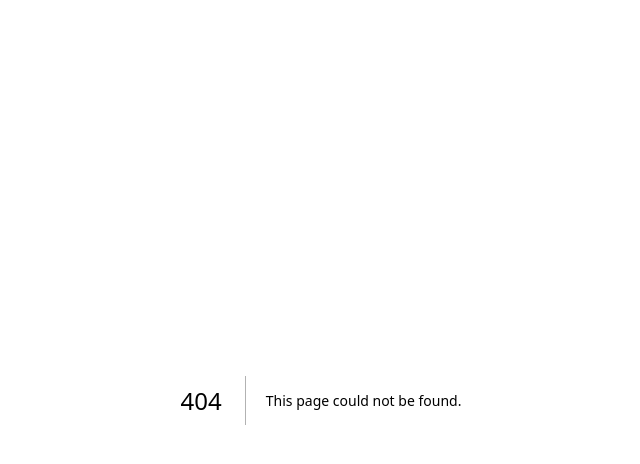
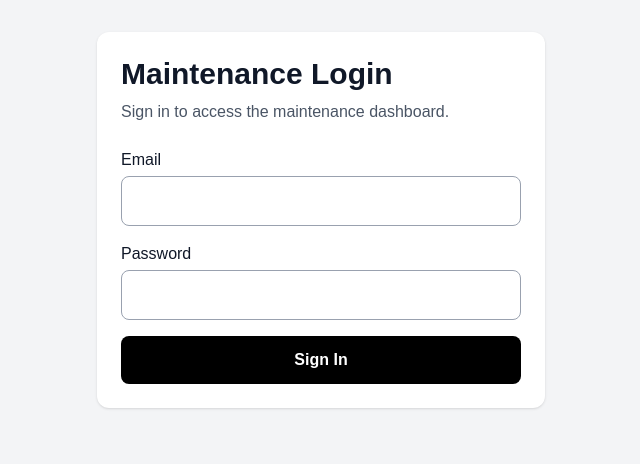
Before and after one commit to Bartosz-T-Ziolkowski/maintenance-tracker, a Next.js app: page /login in a window 1280 px wide. Before the commit this address had no page. Shown: the top 464 px of the page, without its empty margins (319-959 px from the left). Built offline with nearby package versions, Linux system fonts and the light colour scheme; no server answers.

Commit message:
Added authentication protection and logout functionality to restrict the maintenance dashboard to signed-in staff.

```diff
--- a/app/dashboard/page.js
+++ b/app/dashboard/page.js
@@ -2,18 +2,36 @@
 
 import { useEffect, useState } from "react";
 import Link from "next/link";
+import { useRouter } from "next/navigation";
 import { supabase } from "../../lib/supabase";
 
 export default function Dashboard() {
+  const router = useRouter();
+
   const [requests, setRequests] = useState([]);
+  const [loading, setLoading] = useState(true);
 
   const [search, setSearch] = useState("");
   const [statusFilter, setStatusFilter] = useState("All");
   const [priorityFilter, setPriorityFilter] = useState("All");
 
   useEffect(() => {
-    getRequests();
+    checkUser();
   }, []);
+
+  async function checkUser() {
+    const {
+      data: { user },
+    } = await supabase.auth.getUser();
+
+    if (!user) {
+      router.push("/login");
+      return;
+    }
+
+    await getRequests();
+    setLoading(false);
+  }
 
   async function getRequests() {
     const { data, error } = await supabase
@@ -73,6 +91,11 @@ export default function Dashboard() {
     );
   }
 
+  async function handleLogout() {
+    await supabase.auth.signOut();
+    router.push("/login");
+  }
+
   const filteredRequests = requests.filter((request) => {
     const searchText = search.toLowerCase();
 
@@ -108,64 +131,61 @@ export default function Dashboard() {
     (request) => request.status === "Completed"
   ).length;
 
+  if (loading) {
+    return (
+      <main className="min-h-screen bg-gray-100 p-8 text-gray-900">
+        <p>Loading dashboard...</p>
+      </main>
+    );
+  }
+
   return (
     <main className="min-h-screen bg-gray-100 p-8 text-gray-900">
       <div className="max-w-7xl mx-auto">
 
-        <h1 className="text-3xl font-bold mb-2">
-          Maintenance Dashboard
-        </h1>
+        <div className="flex justify-between items-center mb-6">
+          <div>
+            <h1 className="text-3xl font-bold">
+              Maintenance Dashboard
+            </h1>
 
-        <p className="text-gray-700 mb-6">
-          View and manage maintenance requests.
-        </p>
+            <p className="text-gray-700">
+              View and manage maintenance requests.
+            </p>
+          </div>
 
-        {/* Summary Cards */}
+          <button
+            onClick={handleLogout}
+            className="bg-black text-white px-4 py-2 rounded-lg"
+          >
+            Log Out
+          </button>
+        </div>
+
         <div className="grid grid-cols-1 sm:grid-cols-2 lg:grid-cols-4 gap-4 mb-6">
 
           <div className="bg-white p-4 rounded-xl shadow">
-            <p className="text-gray-600">
-              Total Requests
-            </p>
-
-            <p className="text-3xl font-bold">
-              {totalRequests}
-            </p>
+            <p className="text-gray-600">Total Requests</p>
+            <p className="text-3xl font-bold">{totalRequests}</p>
           </div>
 
           <div className="bg-white p-4 rounded-xl shadow">
-            <p className="text-gray-600">
-              New
-            </p>
-
-            <p className="text-3xl font-bold">
-              {newRequests}
-            </p>
+            <p className="text-gray-600">New</p>
+            <p className="text-3xl font-bold">{newRequests}</p>
           </div>
 
           <div className="bg-white p-4 rounded-xl shadow">
-            <p className="text-gray-600">
-              In Progress
-            </p>
-
-            <p className="text-3xl font-bold">
-              {inProgressRequests}
-            </p>
+            <p className="text-gray-600">In Progress</p>
+            <p className="text-3xl font-bold">{inProgressRequests}</p>
           </div>
 
           <div className="bg-white p-4 rounded-xl shadow">
-            <p className="text-gray-600">
-              Completed
-            </p>
-
-            <p className="text-3xl font-bold">
-              {completedRequests}
-            </p>
+            <p className="text-gray-600">Completed</p>
+            <p className="text-3xl font-bold">{completedRequests}</p>
           </div>
 
         </div>
 
-        {/* Search and Filters */}
         <div className="bg-white p-4 rounded-xl shadow mb-6">
           <div className="grid grid-cols-1 md:grid-cols-3 gap-4">
 
@@ -178,10 +198,8 @@ export default function Dashboard() {
                 type="text"
                 placeholder="Search requests..."
                 value={search}
-                onChange={(event) =>
-                  setSearch(event.target.value)
-                }
-                className="w-full border border-gray-400 rounded-lg p-2 bg-white text-gray-900"
+                onChange={(event) => setSearch(event.target.value)}
+                className="w-full border border-gray-400 rounded-lg p-2 bg-white"
               />
             </div>
 
@@ -195,7 +213,7 @@ export default function Dashboard() {
                 onChange={(event) =>
                   setStatusFilter(event.target.value)
                 }
-                className="w-full border border-gray-400 rounded-lg p-2 bg-white text-gray-900"
+                className="w-full border border-gray-400 rounded-lg p-2 bg-white"
               >
                 <option>All</option>
                 <option>New</option>
@@ -216,7 +234,7 @@ export default function Dashboard() {
                 onChange={(event) =>
                   setPriorityFilter(event.target.value)
                 }
-                className="w-full border border-gray-400 rounded-lg p-2 bg-white text-gray-900"
+                className="w-full border border-gray-400 rounded-lg p-2 bg-white"
               >
                 <option>All</option>
                 <option>Low</option>
@@ -229,10 +247,8 @@ export default function Dashboard() {
           </div>
         </div>
 
-        {/* Request Table */}
         <div className="bg-white rounded-xl shadow overflow-x-auto">
-
-          <table className="w-full text-gray-900">
+          <table className="w-full">
 
             <thead className="bg-gray-200">
               <tr>
@@ -249,17 +265,13 @@ export default function Dashboard() {
             </thead>
 
             <tbody>
-
               {filteredRequests.map((request) => (
-                <tr
-                  key={request.id}
-                  className="border-t"
-                >
+                <tr key={request.id} className="border-t">
 
                   <td className="p-4">
                     <Link
                       href={`/request/${request.id}`}
-                      className="text-blue-600 underline font-medium"
+                      className="text-blue-600 underline"
                     >
                       #{request.id}
                     </Link>
@@ -290,7 +302,6 @@ export default function Dashboard() {
                   </td>
 
                   <td className="p-4">
-
                     <select
                       value={request.assigned_to || ""}
                       onChange={(event) =>
@@ -299,30 +310,16 @@ export default function Dashboard() {
                           event.target.value
                         )
                       }
-                      className="border border-gray-400 rounded-lg p-2 bg-white text-gray-900"
+                      className="border border-gray-400 rounded-lg p-2 bg-white"
                     >
-                      <option value="">
-                        Unassigned
-                      </option>
-
-                      <option value="John">
-                        John
-                      </option>
-
-                      <option value="Mike">
-                        Mike
-                      </option>
-
-                      <option value="Sarah">
-                        Sarah
-                      </option>
-
+                      <option value="">Unassigned</option>
+                      <option value="John">John</option>
+                      <option value="Mike">Mike</option>
+                      <option value="Sarah">Sarah</option>
                     </select>
-
                   </td>
 
                   <td className="p-4">
-
                     <select
                       value={request.status || "New"}
                       onChange={(event) =>
@@ -331,51 +328,21 @@ export default function Dashboard() {
                           event.target.value
                         )
                       }
-                      className="border border-gray-400 rounded-lg p-2 bg-white text-gray-900"
+                      className="border border-gray-400 rounded-lg p-2 bg-white"
                     >
-
-                      <option>
-                        New
-                      </option>
-
-                      <option>
-                        Assigned
-                      </option>
-
-                      <option>
-                        In Progress
-                      </option>
-
-                      <option>
-                        Waiting for Parts
-                      </option>
-
-                      <option>
-                        Completed
-                      </option>
-
+                      <option>New</option>
+                      <option>Assigned</option>
+                      <option>In Progress</option>
+                      <option>Waiting for Parts</option>
+                      <option>Completed</option>
                     </select>
-
                   </td>
 
                 </tr>
               ))}
-
-              {filteredRequests.length === 0 && (
-                <tr>
-                  <td
-                    colSpan="9"
-                    className="p-8 text-center text-gray-500"
-                  >
-                    No maintenance requests found.
-                  </td>
-                </tr>
-              )}
-
             </tbody>
 
           </table>
-
         </div>
 
       </div>
--- /dev/null
+++ b/app/login/page.js
@@ -0,0 +1,93 @@
+"use client";
+
+import { useState } from "react";
+import { useRouter } from "next/navigation";
+import { supabase } from "../../lib/supabase";
+
+export default function Login() {
+  const router = useRouter();
+
+  const [email, setEmail] = useState("");
+  const [password, setPassword] = useState("");
+  const [errorMessage, setErrorMessage] = useState("");
+
+  async function handleLogin(event) {
+    event.preventDefault();
+
+    setErrorMessage("");
+
+    const { error } = await supabase.auth.signInWithPassword({
+      email: email,
+      password: password,
+    });
+
+    if (error) {
+      console.error(error);
+      setErrorMessage("Invalid email or password.");
+      return;
+    }
+
+    router.push("/dashboard");
+  }
+
+  return (
+    <main className="min-h-screen bg-gray-100 p-8 text-gray-900">
+      <div className="max-w-md mx-auto bg-white p-6 rounded-xl shadow">
+
+        <h1 className="text-3xl font-bold mb-2">
+          Maintenance Login
+        </h1>
+
+        <p className="text-gray-600 mb-6">
+          Sign in to access the maintenance dashboard.
+        </p>
+
+        <form onSubmit={handleLogin} className="space-y-4">
+
+          <div>
+            <label className="block font-medium mb-1">
+              Email
+            </label>
+
+            <input
+              type="email"
+              value={email}
+              onChange={(event) => setEmail(event.target.value)}
+              className="w-full border border-gray-400 rounded-lg p-3 bg-white text-gray-900"
+              required
+            />
+          </div>
+
+          <div>
+            <label className="block font-medium mb-1">
+              Password
+            </label>
+
+            <input
+              type="password"
+              value={password}
+              onChange={(event) => setPassword(event.target.value)}
+              className="w-full border border-gray-400 rounded-lg p-3 bg-white text-gray-900"
+              required
+            />
+          </div>
+
+          {errorMessage && (
+            <p className="text-red-600">
+              {errorMessage}
+            </p>
+          )}
+
+          <button
+            type="submit"
+            className="w-full bg-black text-white p-3 rounded-lg font-semibold hover:bg-gray-800"
+          >
+            Sign In
+          </button>
+
+        </form>
+
+      </div>
+    </main>
+  );
+}
```
